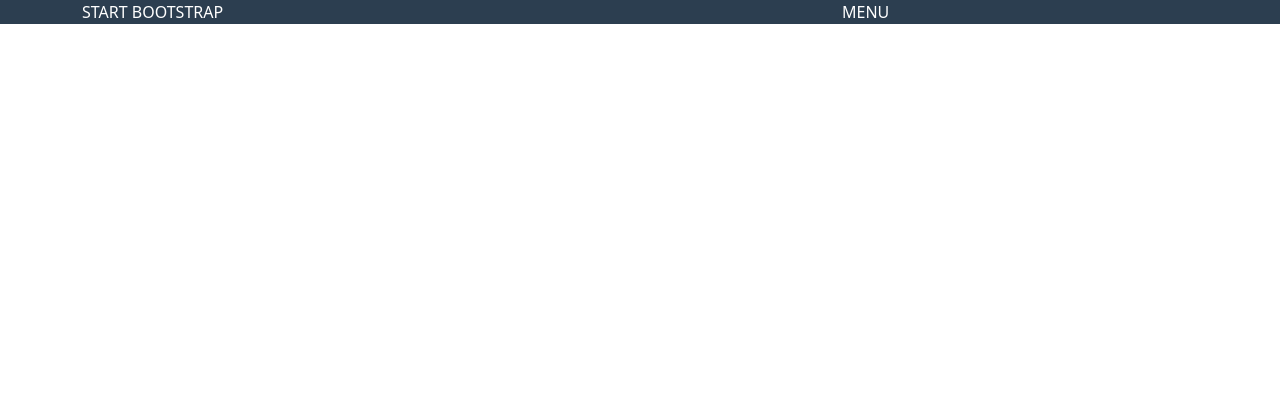
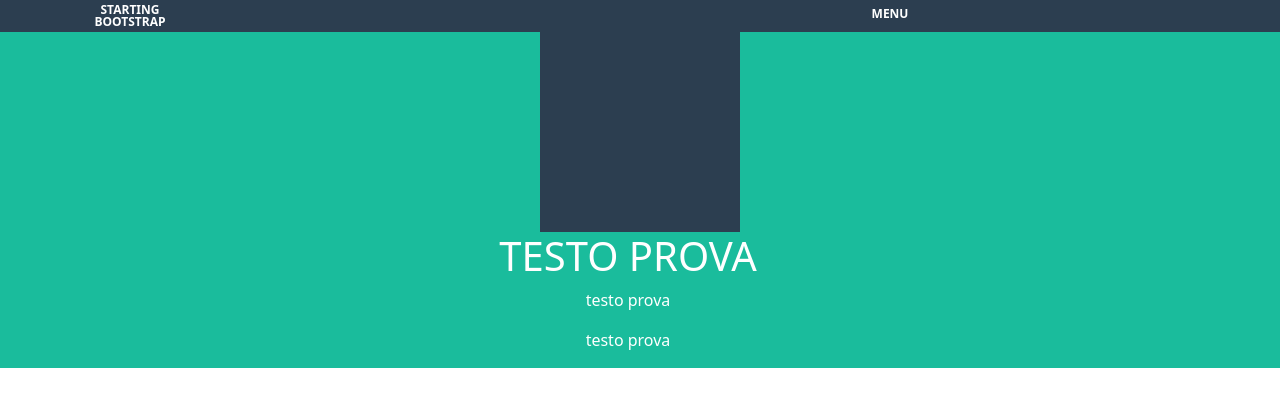
Before and after one commit to LeoSallu/html-css-bootstrap-freelancer, a plain HTML site: page index.html in a window 1280 px wide. Drawn offline with nearby package versions, Linux system fonts and the light colour scheme.

Commit message:
start bootstrap layout

```diff
--- a/css/style.css
+++ b/css/style.css
@@ -7,3 +7,14 @@ header{
 .container{
     color: white;
 }
+/*
+MAIN
+*/
+main{
+    background-color: #1abc9c;
+}
+.img-debug{
+    width: 200px;
+    height: 200px;
+    background-color: #2c3e50;
+}
--- a/index.html
+++ b/index.html
@@ -11,25 +11,50 @@
     <link rel="stylesheet" href="css/style.css">
 </head>
 <body>
-
+    <!-- HEADER  -->
     <header>
         <div class="container">
             <div class="row justify-content-between">
                 <div class="col-4">
-                  START BOOTSTRAP
+                    <div class="badge text-wrap" style="width: 6rem;">
+                       STARTING BOOTSTRAP
+                    </div>
                 </div>
                 <div class="col-4">
-                  MENU
+                  <div class="badge" style="width: 6rem;">
+                    MENU
+                  </div>
                 </div>
             </div>
     </header>
+    <!-- /HEADER  -->
+    <!-- MAIN  -->
+    <main>
+        <!-- START-BOOTSTRAP  -->
+        <div id="start-bootstrap" class="container">
+            <div class="row">
+                <div class="col">
+                    <div class="img-debug mx-auto"></div>
+                </div>
+                <div class="row">
+                    <div class="text-center">
+                        <h1>TESTO PROVA</h1>
+                        <p>testo prova</p>
+                        <p>testo prova</p>
+                    </div>
+                </div>
+            </div>
+        </div>
+        <!-- /START-BOOTSTRAP  -->
 
-    <main>
+
 
     </main>
-
+    <!-- MAIN -->
+    <!-- FOOTER -->
     <footer>
 
     </footer>
+    <!--/ FOOTER -->
 </body>
 </html>
```
